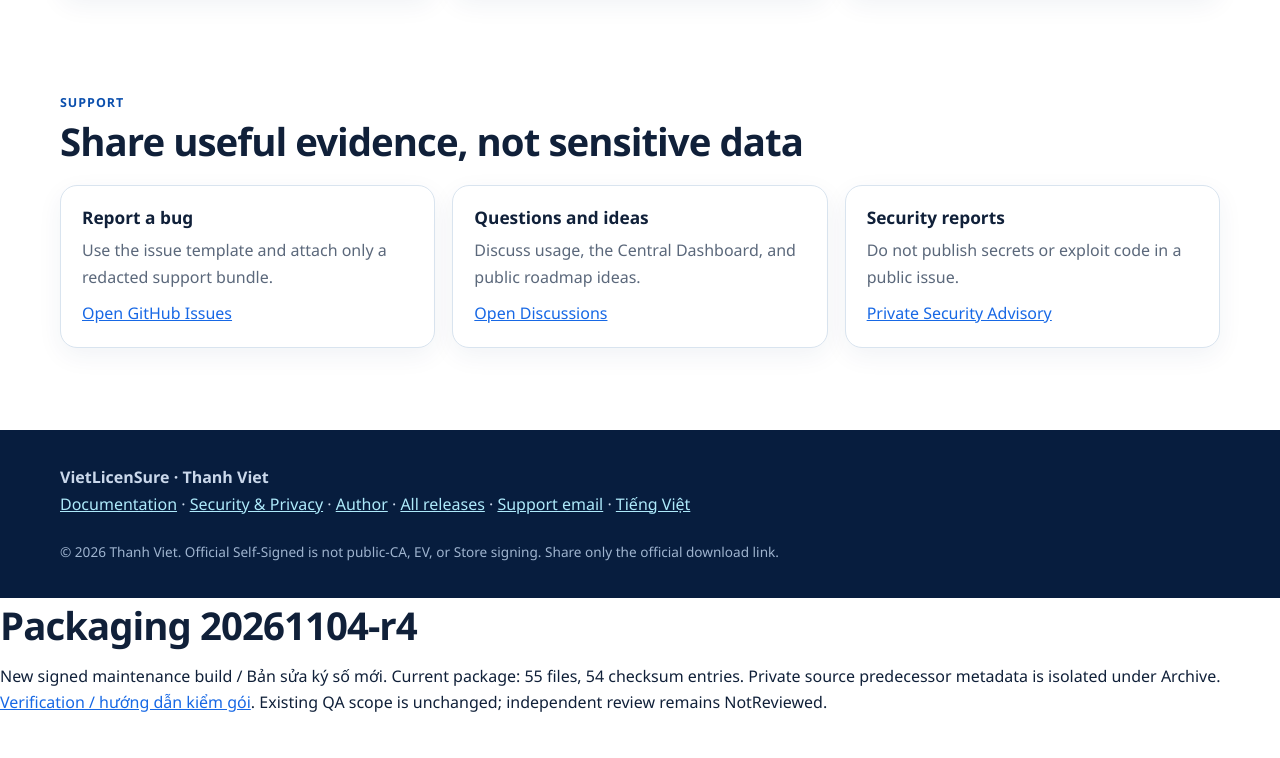
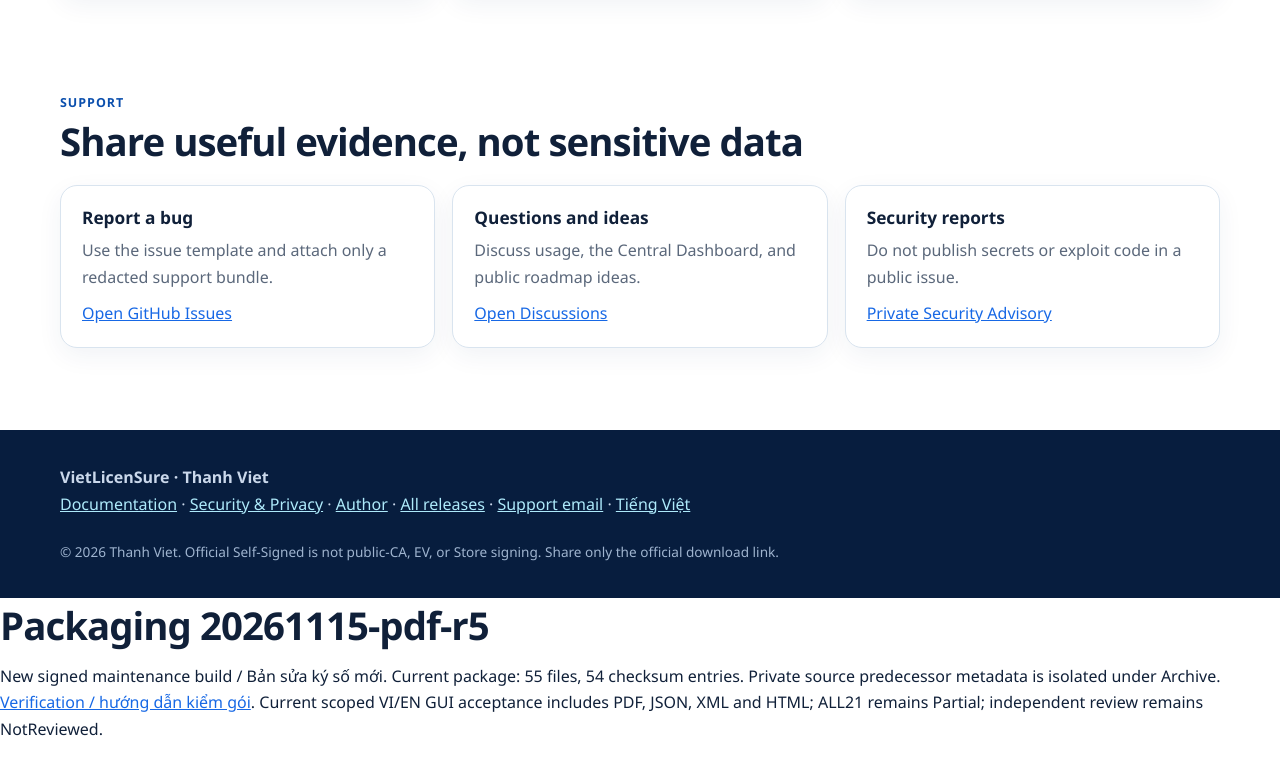
Before and after one commit to thanhvietithopnghia-rgb/VietLicenSure, a plain HTML site: page docs/en.html in a window 1280 px wide. Shown: the part 3925-4683 px from the top of the page. Before the commit the page ends 4657 px from the top, so only its background shows below. Drawn offline with Linux system fonts and the light colour scheme.

Commit message:
Correct current packaging caption and scoped PDF QA wording

```diff
--- a/docs/en.html
+++ b/docs/en.html
@@ -96,6 +96,6 @@
   </main>
 
   <footer><div class="wrap footer-grid"><div><strong>VietLicenSure · Thanh Viet</strong><br><a href="documentation-en.html">Documentation</a> · <a href="security-privacy-en.html">Security &amp; Privacy</a> · <a href="author-en.html">Author</a> · <a href="https://github.com/thanhvietithopnghia-rgb/VietLicenSure/releases">All releases</a> · <a href="#" class="contact-email" data-user="thanhvietit.hopnghia" data-domain="gmail.com">Support email</a> · <a href="index.html" lang="vi">Tiếng Việt</a></div><div class="fine">© 2026 Thanh Viet. Official Self-Signed is not public-CA, EV, or Store signing. Share only the official download link.</div></div></footer>
-<section id="packaging-revision"><h2>Packaging 20261104-r4</h2><p>New signed maintenance build / Bản sửa ký số mới. Current package: 55 files, 54 checksum entries. Private source predecessor metadata is isolated under Archive. <a href="https://github.com/thanhvietithopnghia-rgb/VietLicenSure/blob/main/README-PACKAGING-v5.0.md">Verification / hướng dẫn kiểm gói</a>. Existing QA scope is unchanged; independent review remains NotReviewed.</p></section>
+<section id="packaging-revision"><h2>Packaging 20261115-pdf-r5</h2><p>New signed maintenance build / Bản sửa ký số mới. Current package: 55 files, 54 checksum entries. Private source predecessor metadata is isolated under Archive. <a href="https://github.com/thanhvietithopnghia-rgb/VietLicenSure/blob/main/README-PACKAGING-v5.0.md">Verification / hướng dẫn kiểm gói</a>. Current scoped VI/EN GUI acceptance includes PDF, JSON, XML and HTML; ALL21 remains Partial; independent review remains NotReviewed.</p></section>
 </body>
 </html>
```
Also changed, not shown: docs/index.html (+1 -1 lines).
